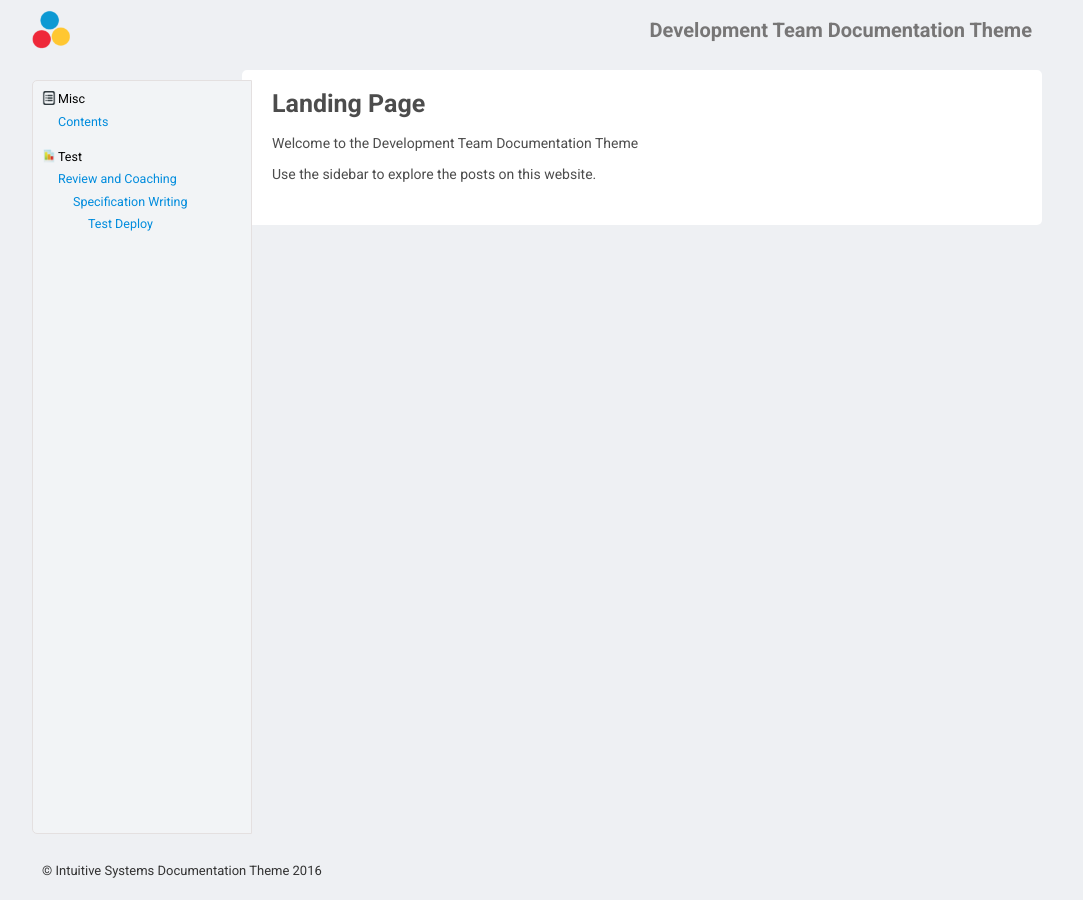
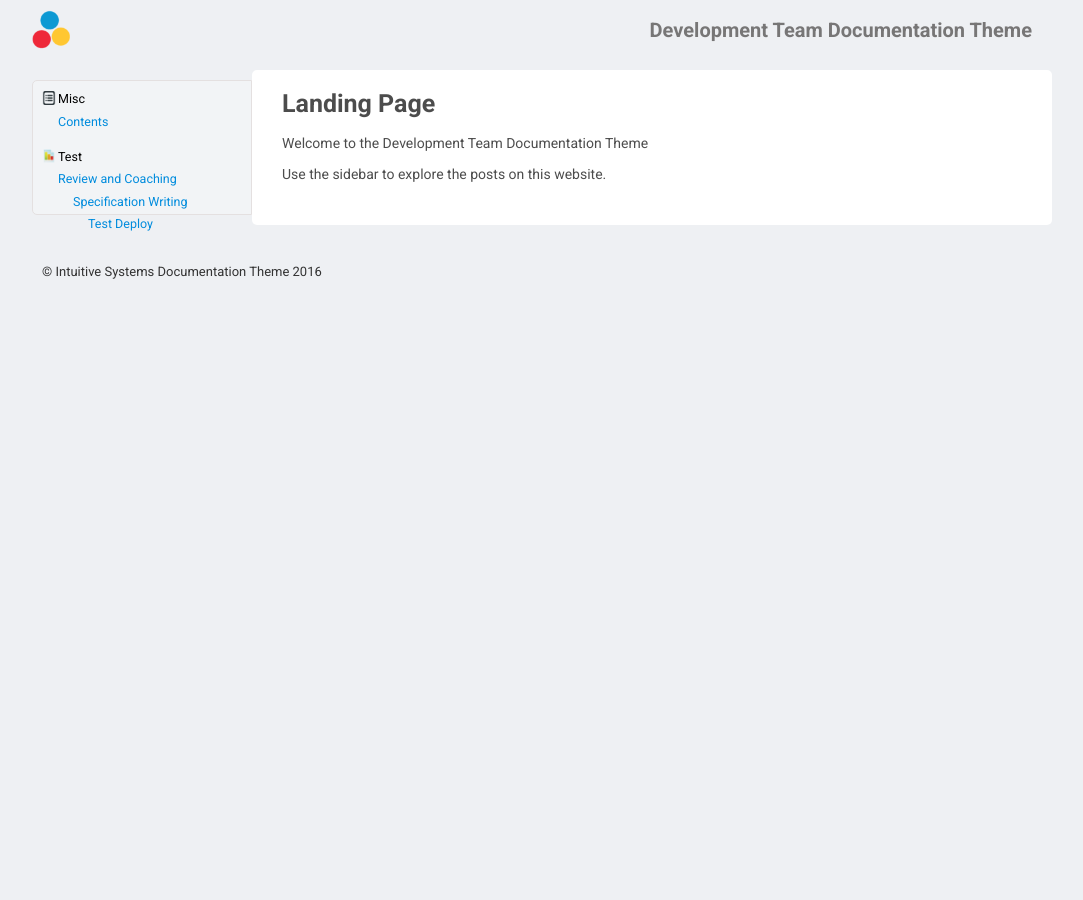
Before and after one commit to intuitivedocs/DocumentationSiteThemes, a Jekyll site: the page built from index.markdown, in a window 1280 px wide. Shown: the whole page, without its empty margins (108-1191 px from the left). Built offline with Jekyll 4.4.1, drawn with Linux system fonts in a browser that asks for light colours.

Commit message:
siudebar

```diff
--- a/_sass/components/_article.scss
+++ b/_sass/components/_article.scss
@@ -25,7 +25,6 @@
 }
 
 .c-main {
-  min-height:86vh;
   position: relative;
 }
 
@@ -39,7 +38,7 @@
   padding-top:1.5rem;
   border-radius:0.5rem;
   display:block;
-  margin-left:21rem;
+  margin-left:22rem;
 
   h1 {
   padding-top:2.75rem;
```
